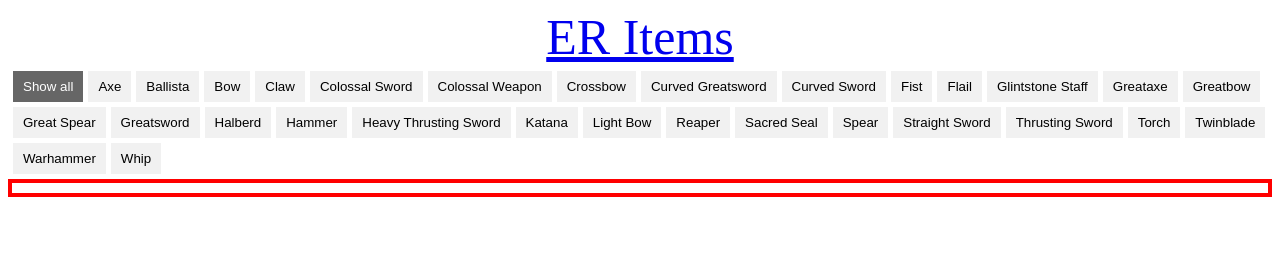
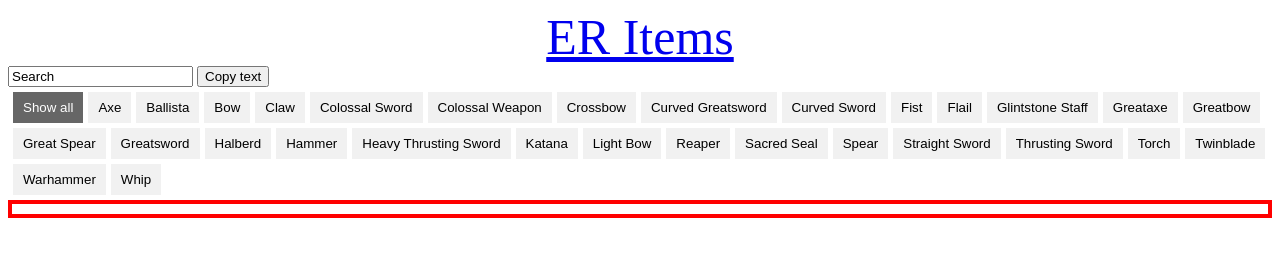
Before and after one commit to MaxwellConway/Front-End-Project, a plain HTML site: page weapons.html in a window 1280 px wide. Drawn offline with Linux system fonts and the light colour scheme; no server answers.

```diff
--- a/weapons.html
+++ b/weapons.html
@@ -10,6 +10,10 @@
   <body>
     <div id="homepage">
       <a href="index.html"> <div class="homeHeader">ER Items</div> </a>
+      <div class="searchContainer" id="searchContainer">
+        <input type="text" value="Search" id="myInput" />
+        <button onclick="filterSelection('Axe')">Copy text</button>
+      </div>
       <div class="myBtnContainer" id="myBtnContainer">
         <button class="btn active" onclick="filterSelection('all')">
           Show all
```
